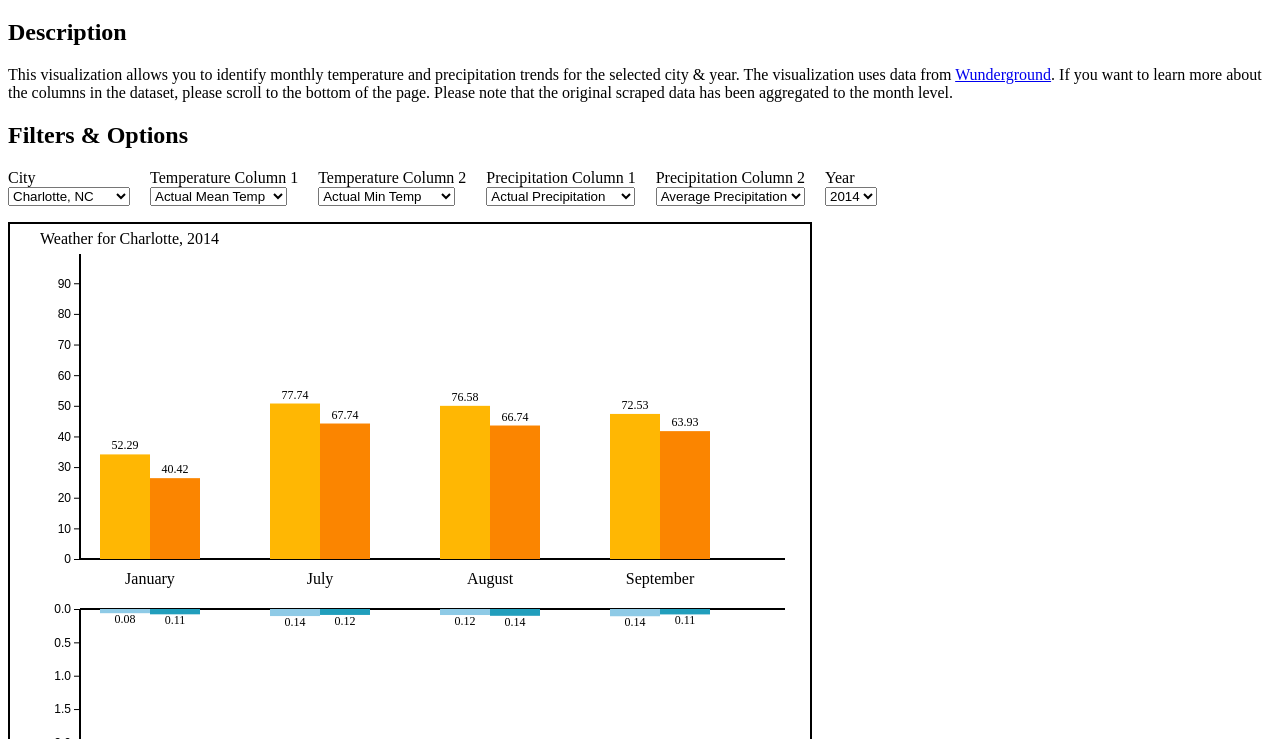
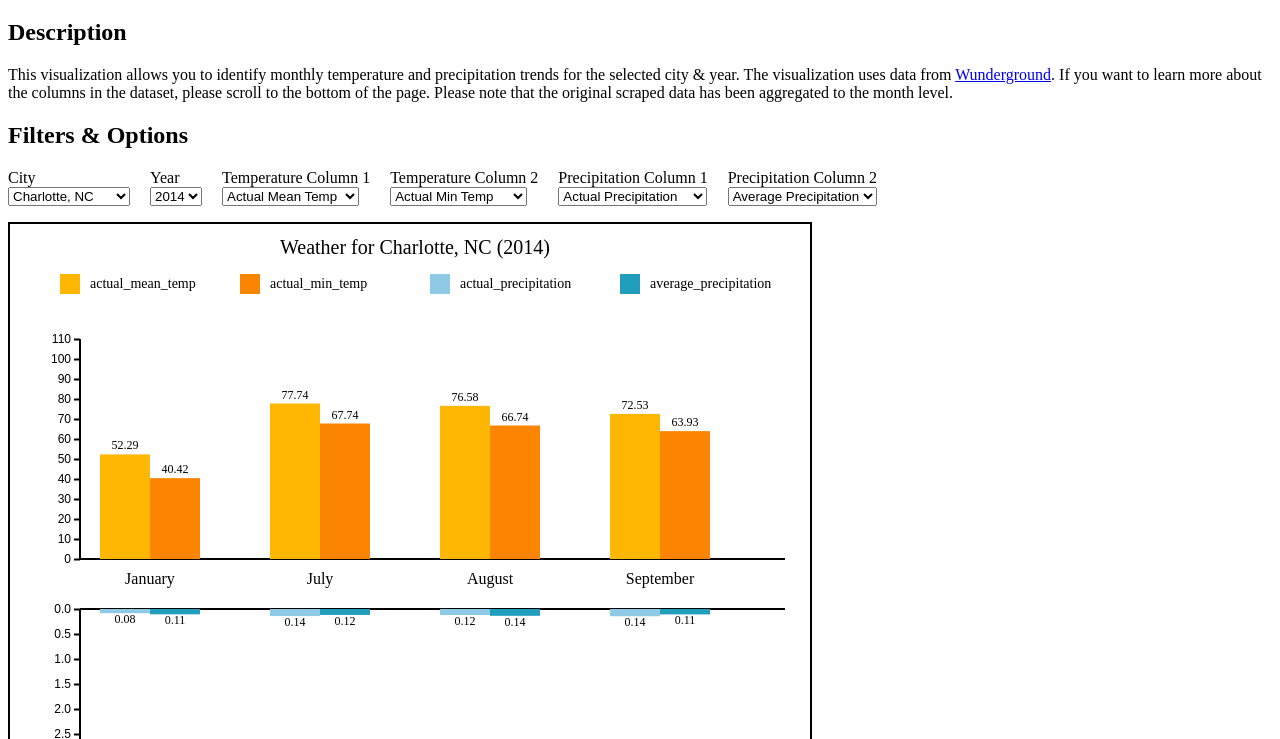
Before and after one commit to Kaarina7/info474finalproject, a plain HTML site: page index.html in a window 1280 px wide. Shown: the part 61-800 px from the top of the page. Drawn offline with nearby package versions, Linux system fonts and the light colour scheme.

Commit message:
fix axis scales, add legend/key, make title dynamic

```diff
--- a/index.html
+++ b/index.html
@@ -25,6 +25,13 @@
               <option value="Philadelphia">Philadelphia, PA</option>
               <option value="Phoenix">Phoenix, AZ</option>
             </select>
+        </div>
+        <div class="dropdown">
+          <label for="yearSelect">Year</label><br>
+          <select class="custom-select" id="yearSelect" onchange="onYearChanged()">
+            <option selected value="2014">2014</option>
+            <option value="2015">2015</option>
+          </select>
         </div>
         <div class="dropdown">
             <label for="col1Select">Temperature Column 1</label><br>
@@ -66,16 +73,9 @@
             <option value="record_precipitation">Record Precipitation</option>
           </select>
         </div>
-        <div class="dropdown">
-          <label for="yearSelect">Year</label><br>
-          <select class="custom-select" id="yearSelect" onchange="onYearChanged()">
-            <option selected value="2014">2014</option>
-            <option value="2015">2015</option>
-          </select>
-        </div>
       </div>
       <p></p>
-      <svg width="800" height="700" style="border: 2px solid black;">
+      <svg width="800" height="675" style="border: 2px solid black;">
         <line x1="70" y1="335" x2="775" y2="335" style="stroke: black; fill: none; stroke-width: 2px;"/>
         <line x1="70" y1="385" x2="775" y2="385" style="stroke: black; fill: none; stroke-width: 2px;"/>
       </svg>
--- a/main.js
+++ b/main.js
@@ -1,24 +1,14 @@
 /*
-vis: double sided clustered bar chart
-x-axis: the date
-y-axis: temp (specific value can be selected by user) + can have multiple values (i.e. separate lines/points)
-filter: location, what columns to show
-should be able to compare two years side by side on the bar chart
-
 COMMAND TO START LOCAL PYTHON SERVER: python -m http.server 8080
 
 THINGS TO DO:
-- add data labels to each bar
-- fix y-axis scales
-- add title(s)
 - standardize font & size
 - add labels to y-axes
-- add key to top of chart
+- add comments to code & clean up
 */
 
 // initialize global variables
 let weather;
-let freqScale;
 let yScaleTop;
 let yScaleBottom;
 let city = 'Charlotte';
@@ -27,9 +17,6 @@ let tempCol2 = 'actual_min_temp';
 let precCol1 = 'actual_precipitation';
 let precCol2 = 'average_precipitation';
 let year = "2014";
-let maxTemp;
-let minTemp;
-let maxPrec;
 
 // Global function called when selected location is changed
 function onCityChanged() {
@@ -103,38 +90,15 @@ d3.csv('./DataProcessing/final.csv').then(function(dataset) {
     // initialize weather
     weather = dataset;
 
-    // find min and max values for record min/max temps
-    maxTemp = 0;
-    minTemp = 2000;
-    for (i = 0; i < weather.length; i++) {
-        if (weather[i].record_max_temp > maxTemp) {
-            maxTemp = weather[i].record_max_temp;
-        } else if (weather[i].record_min_temp < minTemp) {
-            minTemp = weather[i].record_min_temp;
-        }
-    }
-    console.log('test');
-
-    // find min and max values for record min/max prec
-    maxPrec = 0;
-    for (i = 0; i < weather.length; i++) {
-        if (weather[i].record_precipitation > maxPrec) {
-            maxPrec = weather[i].record_precipitation;
-        }
-    }
-
-    // set up frequency scale
-    freqScale = d3.scaleLinear().domain(weather.map(d => d.date)).range([0, chartWidth]);
-
     // set up y scale for top bars
     yScaleTop = d3.scaleLinear()
-        .domain([maxTemp, 0])
-        .range([0, chartHeight / 2, ]);
+        .domain([110, 0])
+        .range([0, 220]);
 
     // set up y scale for bottom bars
     yScaleBottom = d3.scaleLinear()
-        .domain([0, maxPrec])
-        .range([0, chartHeight / 2, ]);
+        .domain([0, 5])
+        .range([0, 250]);
 
     // call updateChart function
     updateChart(city, tempCol1, tempCol2, precCol1, precCol2, year);
@@ -155,27 +119,110 @@ function updateChart(selected_city, tempColumn1, tempColumn2, precColumn1, precC
     let text = svg.selectAll('text');
     text.remove();
 
+    // map states to cities
+    let state = "NC";
+    if (selected_city === "Los Angeles") {
+        state = "CA";
+    } else if (selected_city === "Indianapolis") {
+        state = "IN";
+    } else if (selected_city === "Jacksonville") {
+        state = "FL";
+    } else if (selected_city === "Chicago") {
+        state = "IL";
+    } else if (selected_city === "Philadelphia") {
+        state = "PA";
+    } else if (selected_city === "Charlotte") {
+        state = "NC";
+    } else {
+        state = "AZ";
+    }
+
     // add a chart title
     svg.append('g')
         .attr('class', 'title')
-        .attr('transform', 'translate('+[30, 20]+')')
+        .attr('transform', 'translate('+[270, 30]+')')
         .append('text')
-        .text('Weather for ' + selected_city + ', ' + selected_year)
-        .style('font-size', '16px');
+        .text('Weather for ' + selected_city + ', ' + state + ' (' + selected_year + ')')
+        .style('font-size', '20px');
+
+    // add key/legend
+    // first rectangle: tempColumn1
+    chartG.append('rect')
+        .attr('x', 10)
+        .attr('y', -10)
+        .attr('width', 20)
+        .attr('height', 20)
+        .attr('fill', '#ffb703');
+
+    chartG.append('text')
+        .text(tempColumn1)
+        .attr('x', 40)
+        .attr('y', 4)
+        .attr('text-anchor', 'start')
+        .attr('font-size', '14px')
+        .attr('fill', 'black');
+
+    // second rectangle: tempColumn2
+    chartG.append('rect')
+        .attr('x', 190)
+        .attr('y', -10)
+        .attr('width', 20)
+        .attr('height', 20)
+        .attr('fill', '#fb8500');
+
+    chartG.append('text')
+        .text(tempColumn2)
+        .attr('x', 220)
+        .attr('y', 4)
+        .attr('text-anchor', 'start')
+        .attr('font-size', '14px')
+        .attr('fill', 'black');
+
+    // third rectangle: precColumn1
+    chartG.append('rect')
+        .attr('x', 380)
+        .attr('y', -10)
+        .attr('width', 20)
+        .attr('height', 20)
+        .attr('fill', '#8ecae6');
+
+    chartG.append('text')
+        .text(precColumn1)
+        .attr('x', 410)
+        .attr('y', 4)
+        .attr('text-anchor', 'start')
+        .attr('font-size', '14px')
+        .attr('fill', 'black');
+
+    // fourth rectangle: precColumn2
+    chartG.append('rect')
+        .attr('x', 570)
+        .attr('y', -10)
+        .attr('width', 20)
+        .attr('height', 20)
+        .attr('fill', '#219ebc');
+
+    chartG.append('text')
+        .text(precColumn2)
+        .attr('x', 600)
+        .attr('y', 4)
+        .attr('text-anchor', 'start')
+        .attr('font-size', '14px')
+        .attr('fill', 'black');
 
     // Create top y-axis
     let yAxisTop = d3.axisLeft(yScaleTop);
 
     let yAxisTopG = chartG.append("g")
         .attr("class", "y-axis")
-        .attr("transform", "translate(30, -30)")
+        .attr("transform", "translate(30, 55)")
         .call(yAxisTop);
 
     yAxisTopG.select(".domain").remove(); // Remove the y-axis line if not needed
 
     yAxisTopG.selectAll(".tick line")
         .attr("stroke", "black")  // Set the color of the tick lines
-        .attr("stroke-width", "1px");  // Set the width of the tick lines
+        .attr("stroke-width", "2px");  // Set the width of the tick lines
 
     yAxisTopG.selectAll(".tick text")
         .attr("font-size", "12px");  // Set the font size of the tick labels
@@ -185,7 +232,7 @@ function updateChart(selected_city, tempColumn1, tempColumn2, precColumn1, precC
         .attr("x1", 0)  // Start x-coordinate at 0 (left side)
         .attr("y1", 0)  // Start y-coordinate at 0 (top)
         .attr("x2", 0)  // End x-coordinate at 0 (left side)
-        .attr("y2", chartHeight / 2)  // End y-coordinate at chartHeight (bottom)
+        .attr("y2", 220)  // End y-coordinate at chartHeight (bottom)
         .attr("stroke", "black")  // Set the color of the line
         .attr("stroke-width", "2px");  // Set the width of the line
 
@@ -201,7 +248,7 @@ function updateChart(selected_city, tempColumn1, tempColumn2, precColumn1, precC
 
     yAxisBottomG.selectAll(".tick line")
         .attr("stroke", "black")  // Set the color of the tick lines
-        .attr("stroke-width", "1px");  // Set the width of the tick lines
+        .attr("stroke-width", "2px");  // Set the width of the tick lines
 
     yAxisBottomG.selectAll(".tick text")
         .attr("font-size", "12px");  // Set the font size of the tick labels
@@ -211,7 +258,7 @@ function updateChart(selected_city, tempColumn1, tempColumn2, precColumn1, precC
         .attr("x1", 0)  // Start x-coordinate at 0 (left side)
         .attr("y1", 0)  // Start y-coordinate at 0 (top)
         .attr("x2", 0)  // End x-coordinate at 0 (left side)
-        .attr("y2", chartHeight / 2)  // End y-coordinate at chartHeight (bottom)
+        .attr("y2", 250)  // End y-coordinate at chartHeight (bottom)
         .attr("stroke", "black")  // Set the color of the line
         .attr("stroke-width", "2px");  // Set the width of the line
 
@@ -256,12 +303,12 @@ function updateChart(selected_city, tempColumn1, tempColumn2, precColumn1, precC
         // add data label for precColumn1 rectangle
         chartG.append('text')
             .text(Math.round(filteredData[i][precColumn1] * 100) / 100)
-            .attr('x', 50 + (rectWidth + 50)*i + 25)
+            .attr('x', 50 + (rectWidth + 50) * i + 25)
             .attr('y', 325 + filteredData[i][precColumn1] * 50 + 10)
             .attr('text-anchor', 'middle')
             .attr('font-size', '12px')
             .attr('fill', 'black');
-        // append another rectangle for tempColumn2
+        // append another rectangle for precColumn2
         chartG.append('rect')
             .attr('x', 100 + (rectWidth + 50)*i)
             .attr('y', 325)
@@ -271,7 +318,7 @@ function updateChart(selected_city, tempColumn1, tempColumn2, precColumn1, precC
         // add data label for precColumn2 rectangle
         chartG.append('text')
             .text(Math.round(filteredData[i][precColumn2] * 100) / 100)
-            .attr('x', 100 + (rectWidth + 50)*i + 25)
+            .attr('x', 100 + (rectWidth + 50) * i + 25)
             .attr('y', 325 + filteredData[i][precColumn2] * 50 + 10)
             .attr('text-anchor', 'middle')
             .attr('font-size', '12px')
```
